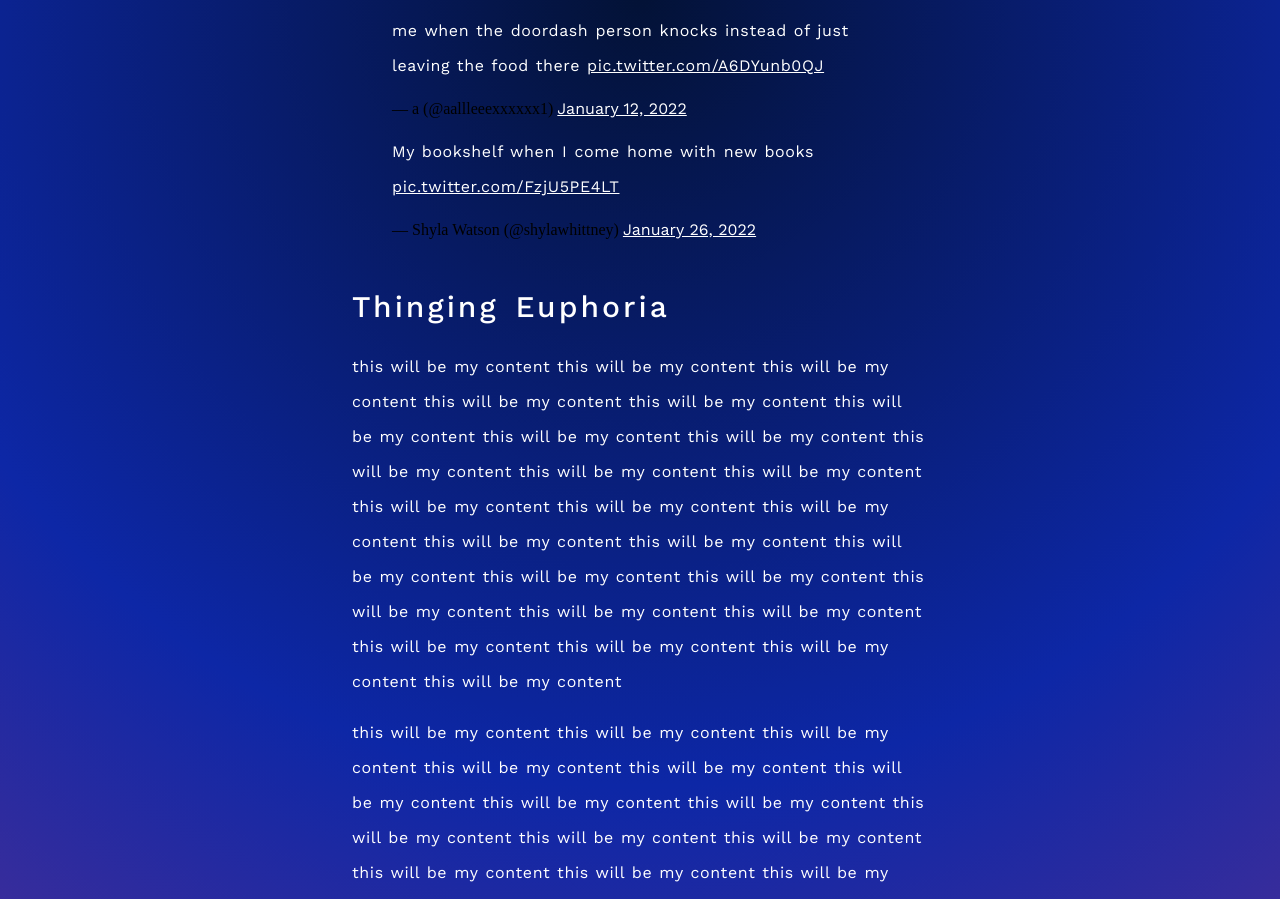
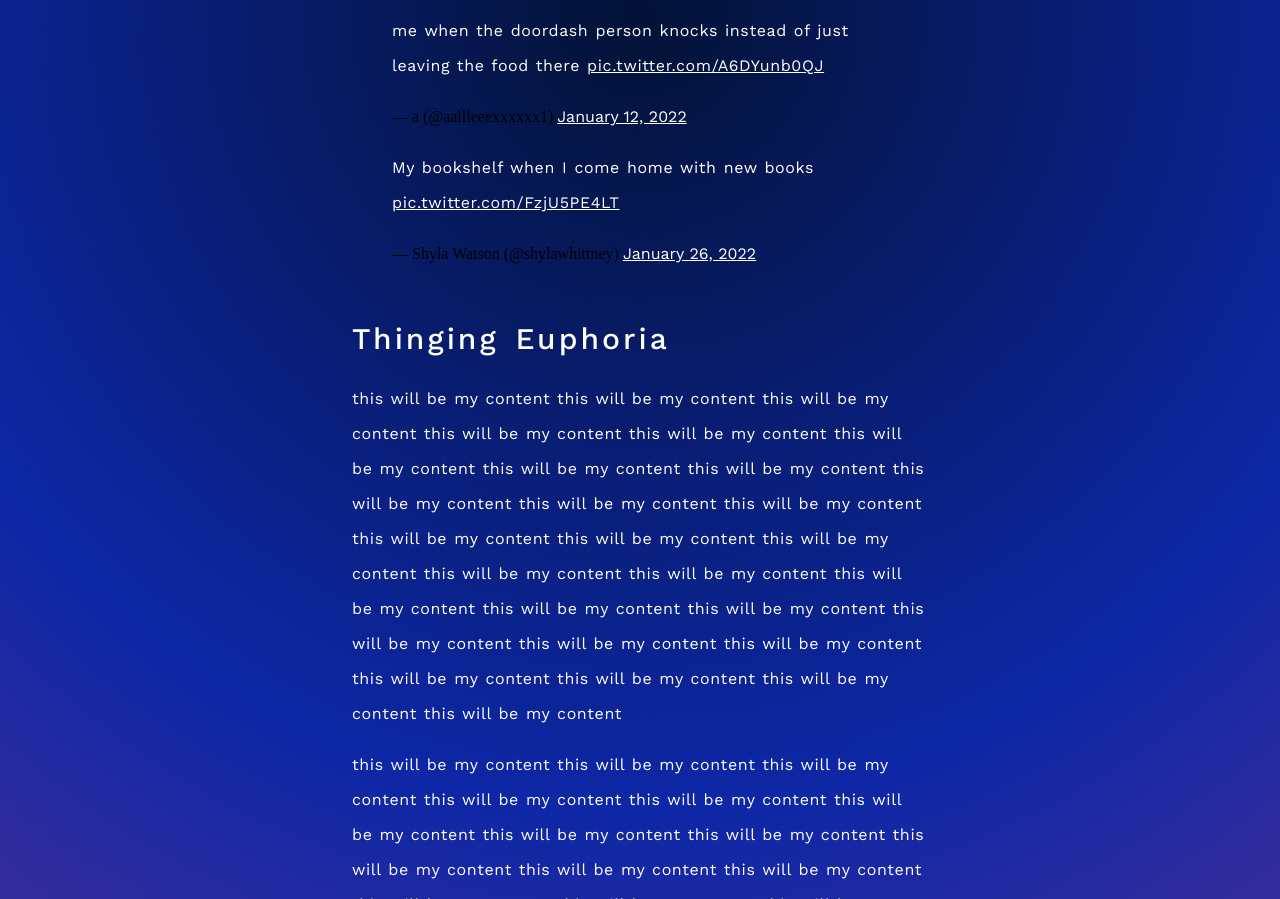
Before and after one commit to k80ambrose/euphoriatwitter, a plain HTML site: page index.html in a window 1280 px wide. Shown: the part 3706-4605 px from the top of the page. Drawn offline with nearby package versions, Linux system fonts and the light colour scheme.

Commit message:
in that other place

```diff
--- a/style.css
+++ b/style.css
@@ -69,6 +69,7 @@ a {
   text-decoration: underline;
   font-weight: 400;
   color: white;
+  line-height: 35px;
 }
 
 div.csl-entry{
```
Also changed, not shown: 1 other file.
